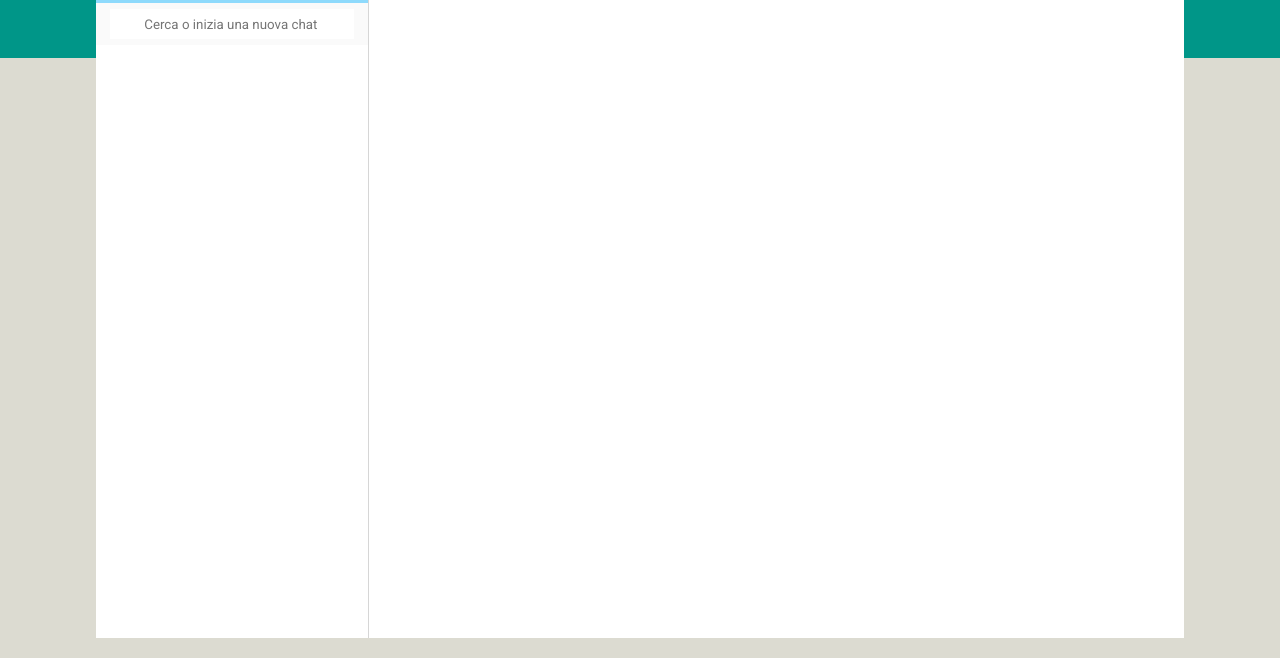
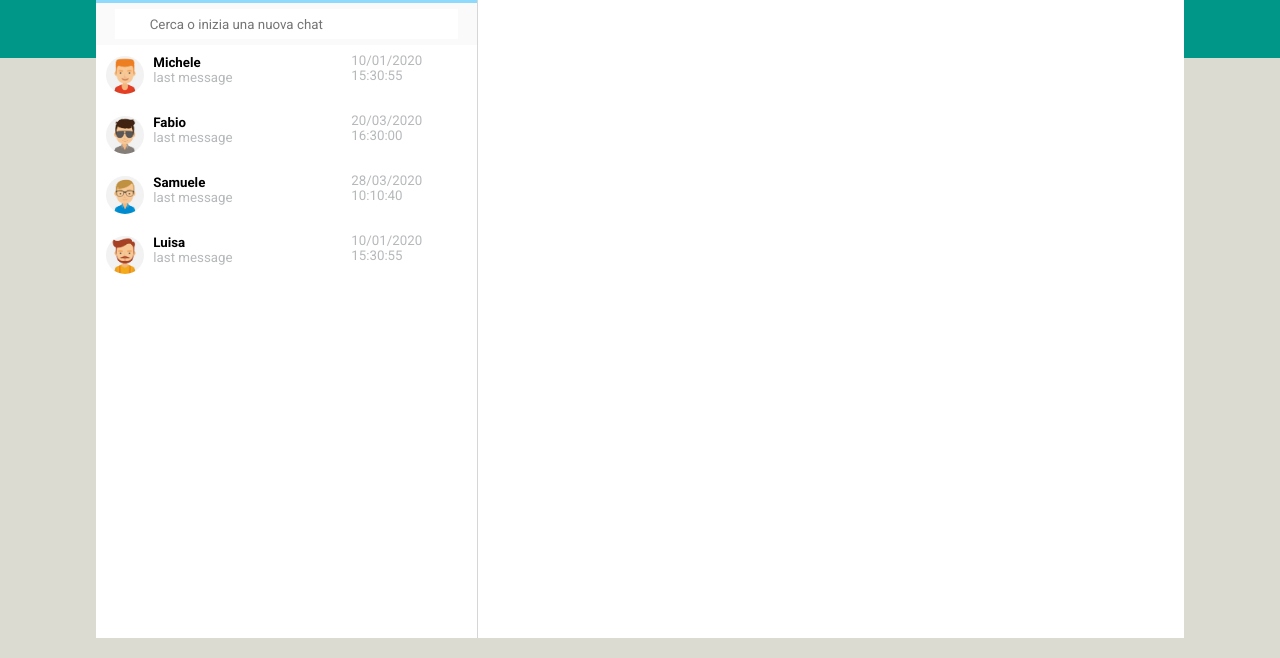
Before and after one commit to MemeWasTaken/vue-boolzapp, a plain HTML site: page index.html in a window 1280 px wide. Shown: the part 142-800 px from the top of the page. Drawn offline with nearby package versions, Linux system fonts and the light colour scheme.

Commit message:
general progressz

```diff
--- a/css/style.css
+++ b/css/style.css
@@ -17,6 +17,12 @@ a:focus,
 a:active {
     text-decoration: none;
     color: #B1B1B1;
+}
+ul {
+    list-style-type: none;
+}
+html {
+    overflow-y: hidden;
 }
 
 /* SECTION Background */
@@ -47,10 +53,10 @@ a:active {
     width: 85%;
     height: 95vh;
 }
-aside { width: 25%; }
+aside { width: 35%; }
 main {
     border-left: 1px solid #D6D6D6;
-    width: 75%;
+    width: 65%;
 }
 
 /* SECTION aside */
@@ -65,7 +71,7 @@ main {
     height: 60px;
 }
 .user-pic {
-    width: 12.5%;
+    width: 10%;
     border-radius: 50%;
     margin: 0 0.6em;
 }
@@ -115,7 +121,7 @@ main {
     color: #4F7485;
 }
 
-
+/* Search Aside SECTION */
 .search-aside {
     background-color: #FAFAFA;
     display: flex;
@@ -133,16 +139,50 @@ main {
 .search-aside-contacts:focus-within {
     border: 1px solid #F5F5F5;
 }
-
 .search {
     background-color: #FFFFFF;
     border: none;
     padding-left: 0.8em;
 }
-
 .input-search {
     border-style: none;
     outline: none;
     padding-left: 0.8em;
     width: 100%;
 }
+
+
+.contact-list {
+    display: flex;
+    align-items: center;
+    width: 100%;
+    height: 60px;
+}
+.contact-img {
+    width: 10%;
+    border-radius: 50%;
+    margin: 0 0.6em;
+}
+.name-and-preview {
+    display: flex;
+    flex-direction: column;
+    justify-content: flex-start;
+    padding-top: 0.6em;
+    width: 52%;
+    height: 60px;
+}
+
+.preview-msg,
+.date {
+    color: #B6B9BB;
+}
+
+.date {
+    align-self: baseline;
+    padding-top: 0.6em;
+}
+
+.list-contacts {
+    min-height: 400px;
+    overflow-y:scroll;
+}
--- a/index.html
+++ b/index.html
@@ -48,8 +48,17 @@
                             </div>
                         </div>
                     </nav>
-                    <ul>
 
+                    <ul class="list-contacts">
+                        <!-- TEMPLATE Contacts -->
+                        <li v-for="(contact, index) in contacts" class="contact-list">
+                            <img :src="`img/avatar${contact.avatar}.jpg`" class="contact-img" alt="">
+                            <div class="name-and-preview">
+                                <h5 class="name-contact" > {{ contact.name }} </h5>
+                                <small class="preview-msg"> last message </small>
+                            </div>
+                            <small class="date"> {{ contact.messages[0].date }} </small>
+                        </li>
                     </ul>
                 </aside>
                 <main>
--- a/js/script.js
+++ b/js/script.js
@@ -2,6 +2,91 @@ const app = new Vue(
     {
     el: '#containerVue',
     data: {
+        contacts: [
+            {
+              name: "Michele",
+              avatar: "_1",
+              visible: true,
+              messages: [
+                {
+                  date: "10/01/2020 15:30:55",
+                  text: "Hai portato a spasso il cane?",
+                  status: "sent",
+                },
+                {
+                  date: "10/01/2020 15:50:00",
+                  text: "Ricordati di dargli da mangiare",
+                  status: "sent",
+                },
+                {
+                  date: "10/01/2020 16:15:22",
+                  text: "Tutto fatto!",
+                  status: "received",
+                },
+              ],
+            },
+            {
+              name: "Fabio",
+              avatar: "_2",
+              visible: true,
+              messages: [
+                {
+                  date: "20/03/2020 16:30:00",
+                  text: "Ciao come stai?",
+                  status: "sent",
+                },
+                {
+                  date: "20/03/2020 16:30:55",
+                  text: "Bene grazie! Stasera ci vediamo?",
+                  status: "received",
+                },
+                {
+                  date: "20/03/2020 16:35:00",
+                  text: "Mi piacerebbe ma devo andare a fare la spesa.",
+                  status: "sent",
+                },
+              ],
+            },
 
+            {
+              name: "Samuele",
+              avatar: "_3",
+              visible: true,
+              messages: [
+                {
+                  date: "28/03/2020 10:10:40",
+                  text: "La Marianna va in campagna",
+                  status: "received",
+                },
+                {
+                  date: "28/03/2020 10:20:10",
+                  text: "Sicuro di non aver sbagliato chat?",
+                  status: "sent",
+                },
+                {
+                  date: "28/03/2020 16:15:22",
+                  text: "Ah scusa!",
+                  status: "received",
+                },
+              ],
+            },
+            {
+              name: "Luisa",
+              avatar: "_4",
+              visible: true,
+              messages: [
+                {
+                  date: "10/01/2020 15:30:55",
+                  text: "Lo sai che ha aperto una nuova pizzeria?",
+                  status: "sent",
+                },
+                {
+                  date: "10/01/2020 15:50:00",
+                  text: "Si, ma preferirei andare al cinema",
+                  status: "received",
+                },
+              ],
+            },
+          ],
     },
 });
```
